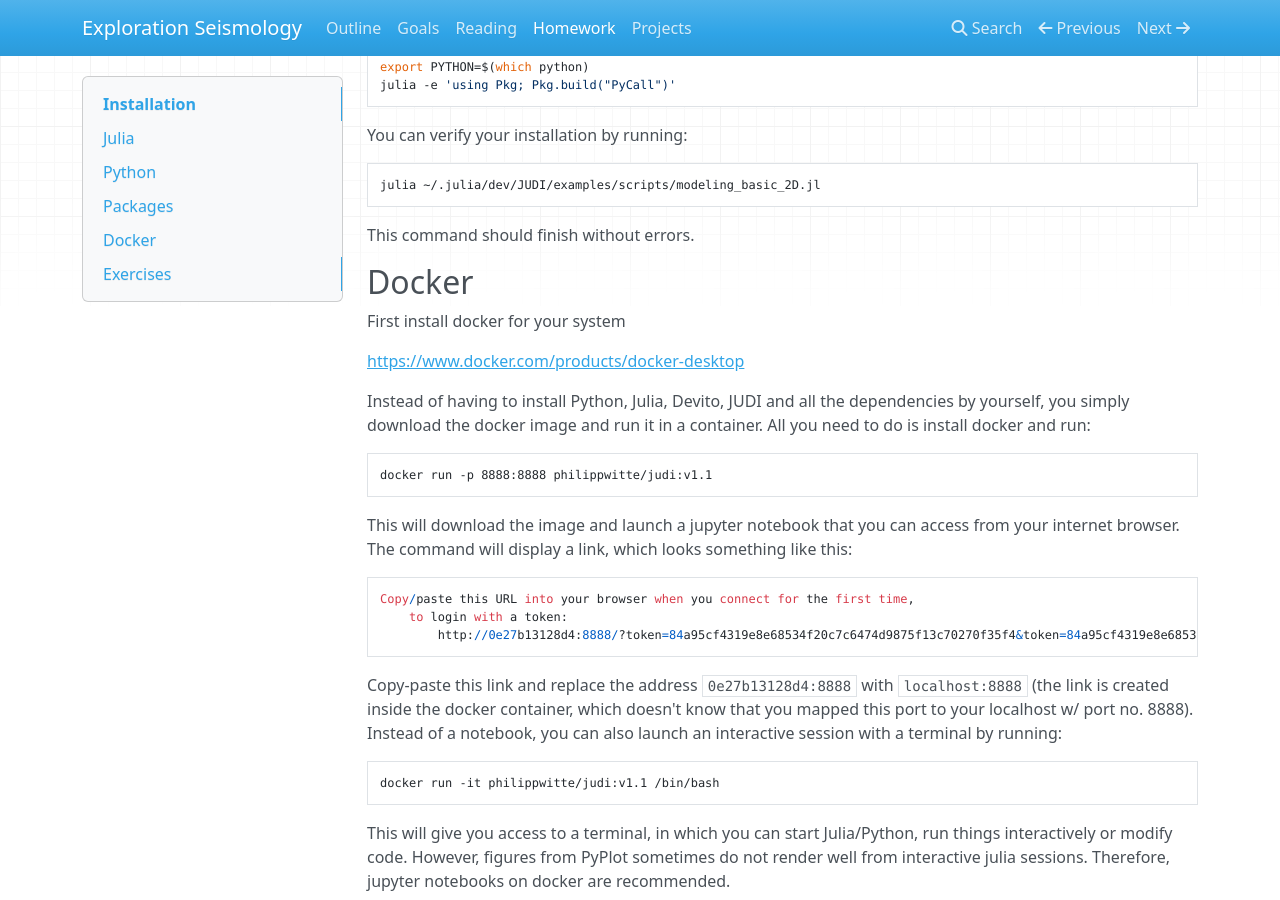
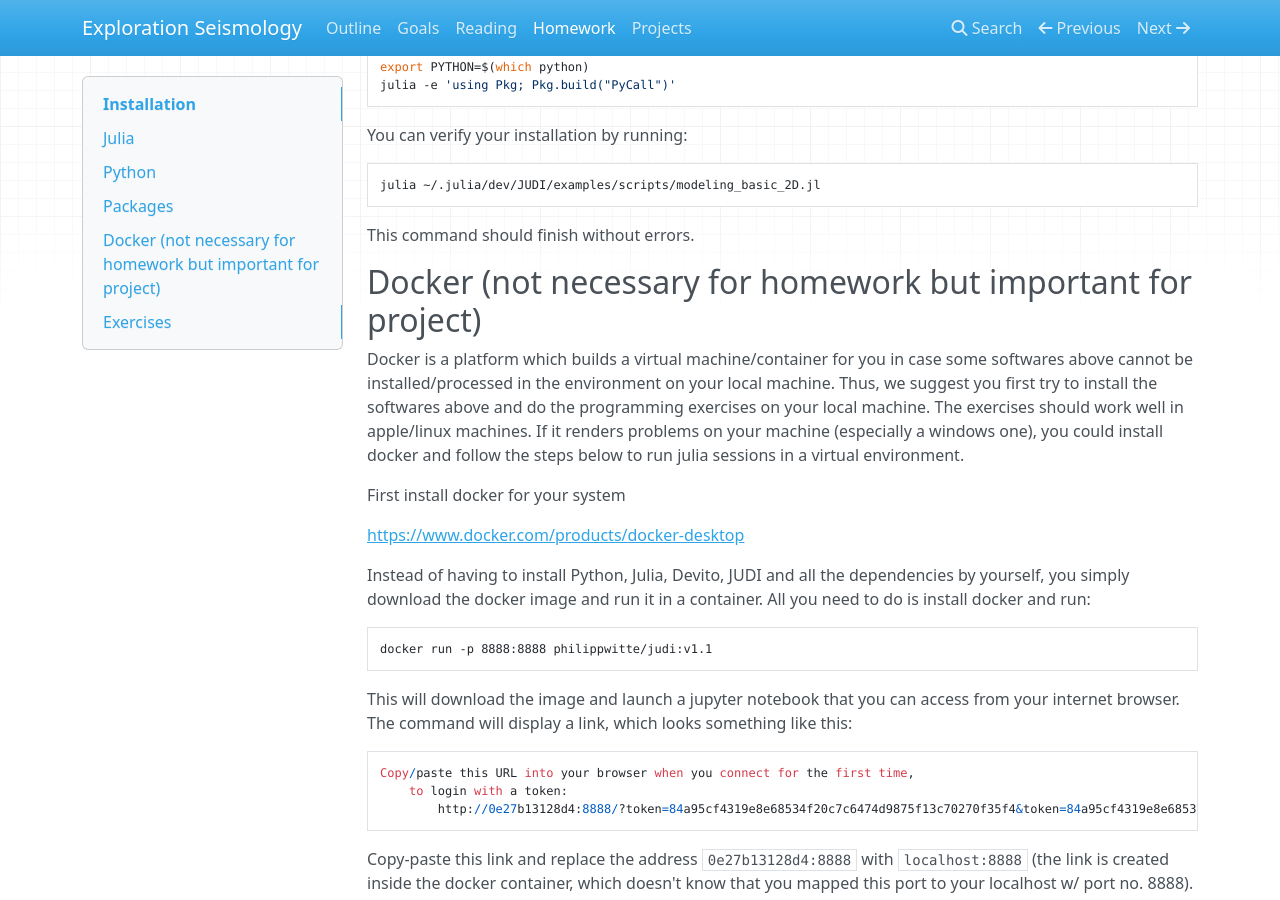
Before and after one commit to flexie/eas-4803-8803-ccs, an MkDocs documentation site: the page built from docs/homework.md, in a window 1280 px wide and 900 px high, scrolled down 1027 px. Built offline with MkDocs 1.6.1, drawn with Linux system fonts in a browser that asks for light colours; nearby versions of some CDN libraries; old or Windows-style settings are respelled for this version of MkDocs.

Commit message:
update instructions for docker

```diff
--- a/docs/homework.md
+++ b/docs/homework.md
@@ -5,6 +5,7 @@ The assignments require [Julia](https://julialang.org) and Python 3 to be instal
 For Windows, I recommend to use docker as [Devito](https://www.devitoproject.org) does not support Windows.
 
 ## Julia
+
 To install julia follow
 
 [https://julialang.org/downloads/](https://julialang.org/downloads/)
@@ -57,7 +58,9 @@ julia ~/.julia/dev/JUDI/examples/scripts/modeling_basic_2D.jl
 This command should finish without errors.
 
 
-## Docker
+## Docker (not necessary for homework but important for project)
+
+Docker is a platform which builds a virtual machine/container for you in case some softwares above cannot be installed/processed in the environment on your local machine. Thus, we suggest you first try to install the softwares above and do the programming exercises on your local machine. The exercises should work well in apple/linux machines. If it renders problems on your machine (especially a windows one), you could install docker and follow the steps below to run julia sessions in a virtual environment.
 
 First install docker for your system
 
```
